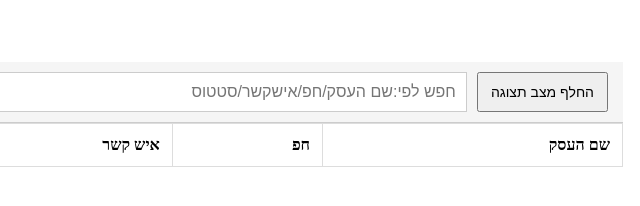
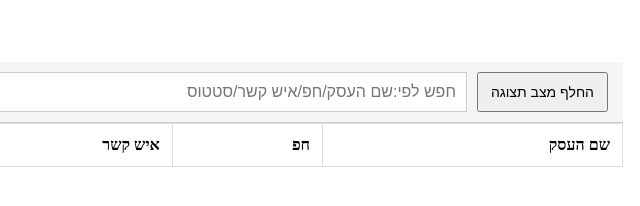
Before and after one commit to QAEngin/sms, a plain HTML site: page index.html in a window 1280 px wide. Shown: the full height of the page, 502-1142 px from the left. Drawn offline with Linux system fonts and the light colour scheme; no server answers.

Commit message:
Update index.html

```diff
--- a/index.html
+++ b/index.html
@@ -22,7 +22,7 @@
     <!-- Sticky top controls -->
     <div class="sticky-controls">
       <button id="toggle-theme">החלף מצב תצוגה</button>
-      <input type="text" id="search" placeholder="חפש לפי:שם העסק/חפ/אישקשר/סטטוס" />
+      <input type="text" id="search" placeholder="חפש לפי:שם העסק/חפ/איש קשר/סטטוס" />
     </div>
 
     <!-- Data Table -->
```
